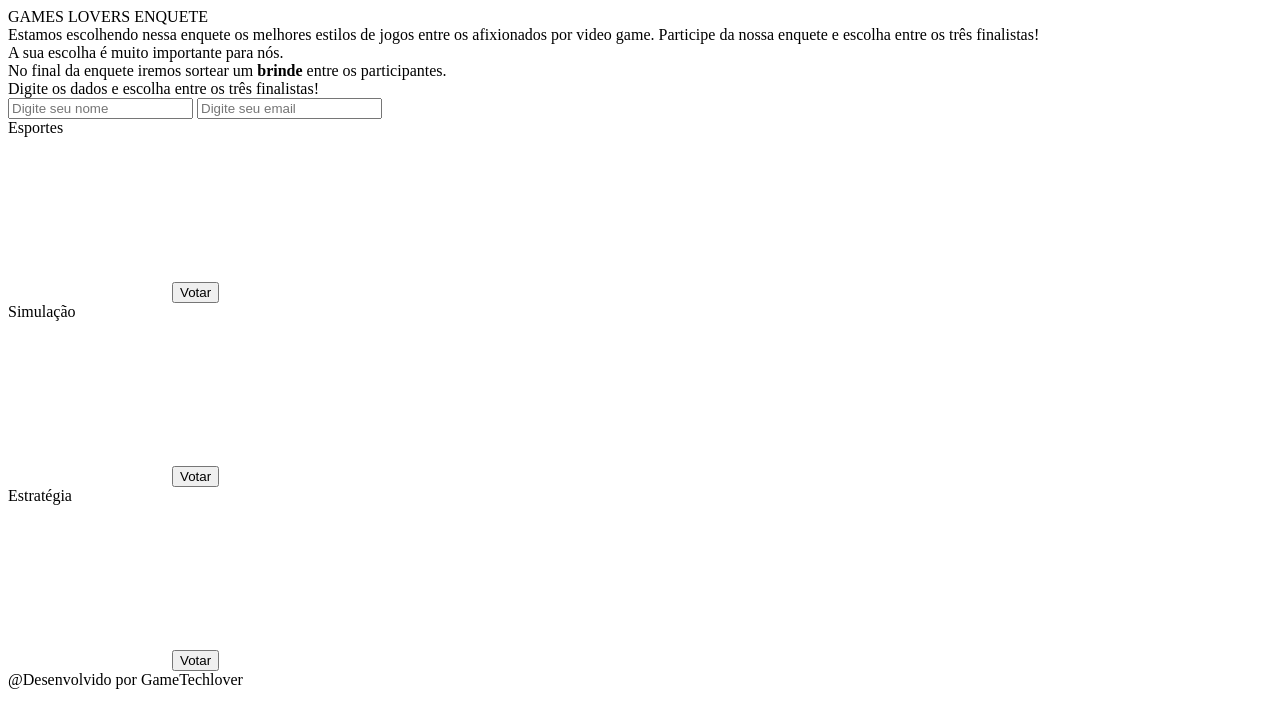
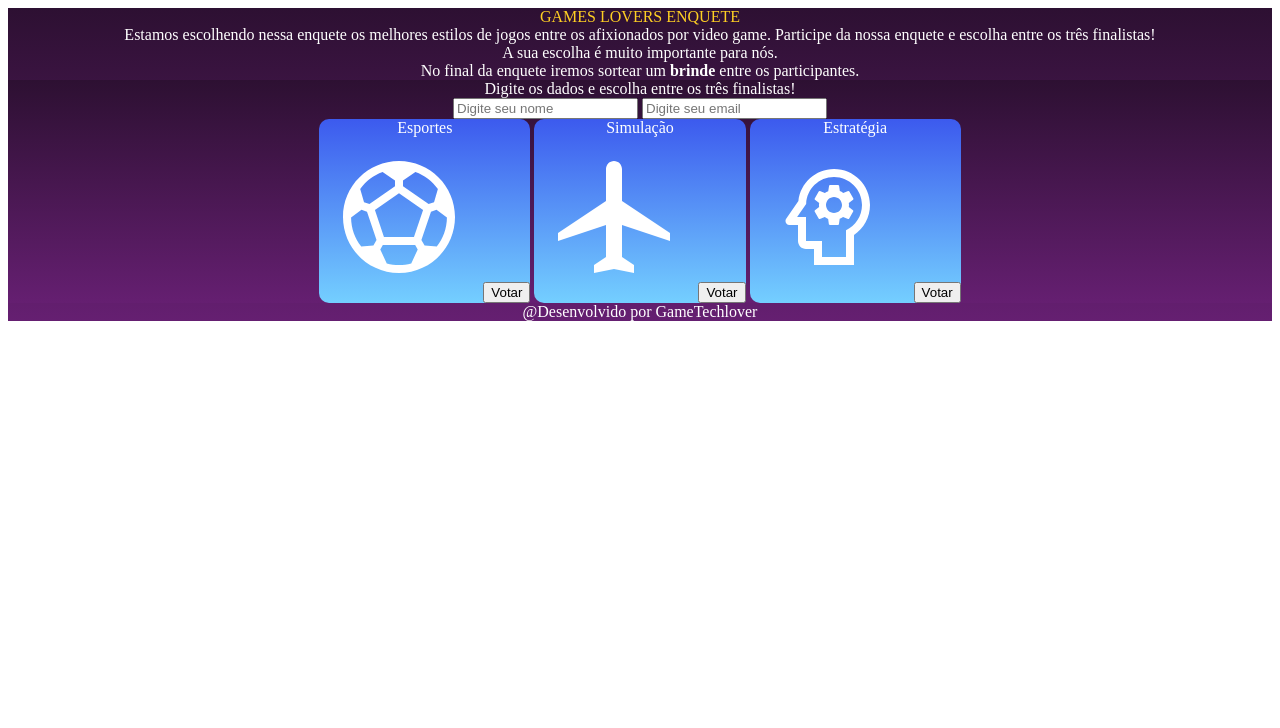
Before and after one commit to albertleme/GamesEnquete, a plain HTML site: page index.html in a window 1280 px wide. Drawn offline with Linux system fonts and the light colour scheme.

Commit message:
closes #8 - Definição da paleta de cores

```diff
--- a/index.html
+++ b/index.html
@@ -1,10 +1,38 @@
 <!DOCTYPE html>
 <html lang="pt-br">
+
 <head>
     <meta charset="UTF-8">
     <meta name="viewport" content="width=device-width, initial-scale=1.0">
     <title>Games Lovers Enquete</title>
+    <link rel="stylesheet" href="style.css">
+    <style>
+        .container {
+            background-image: linear-gradient(#2D1032, #651F71);
+            color: white;
+            text-align: center;
+        }
+
+        .title {
+            color: #FECF23;
+        }
+
+        .votacao {
+            background-image: linear-gradient(to bottom, #2D1032, #651F71);
+        }
+
+        .esportes,
+        .simulacao,
+        .estrategia {
+            border: linear-gradient(#2738DB, #352B8E) 10px solid;
+            border-radius: 10px;
+            display: inline-block;
+            justify-content: center;
+            background-image: linear-gradient(#3C5AEE, #74CFFF);
+        }
+    </style>
 </head>
+
 <body>
     <div class="container">
         <div class="header">
@@ -12,7 +40,8 @@
                 GAMES LOVERS ENQUETE
             </div>
             <div class="header-content">
-                Estamos escolhendo nessa enquete os melhores estilos de jogos entre os afixionados por video game. Participe da nossa enquete e escolha entre os três finalistas!
+                Estamos escolhendo nessa enquete os melhores estilos de jogos entre os afixionados por video game.
+                Participe da nossa enquete e escolha entre os três finalistas!
                 <br>
                 A sua escolha é muito importante para nós.
                 <br>
@@ -58,4 +87,5 @@
         </div>
     </div>
 </body>
+
 </html>
```
